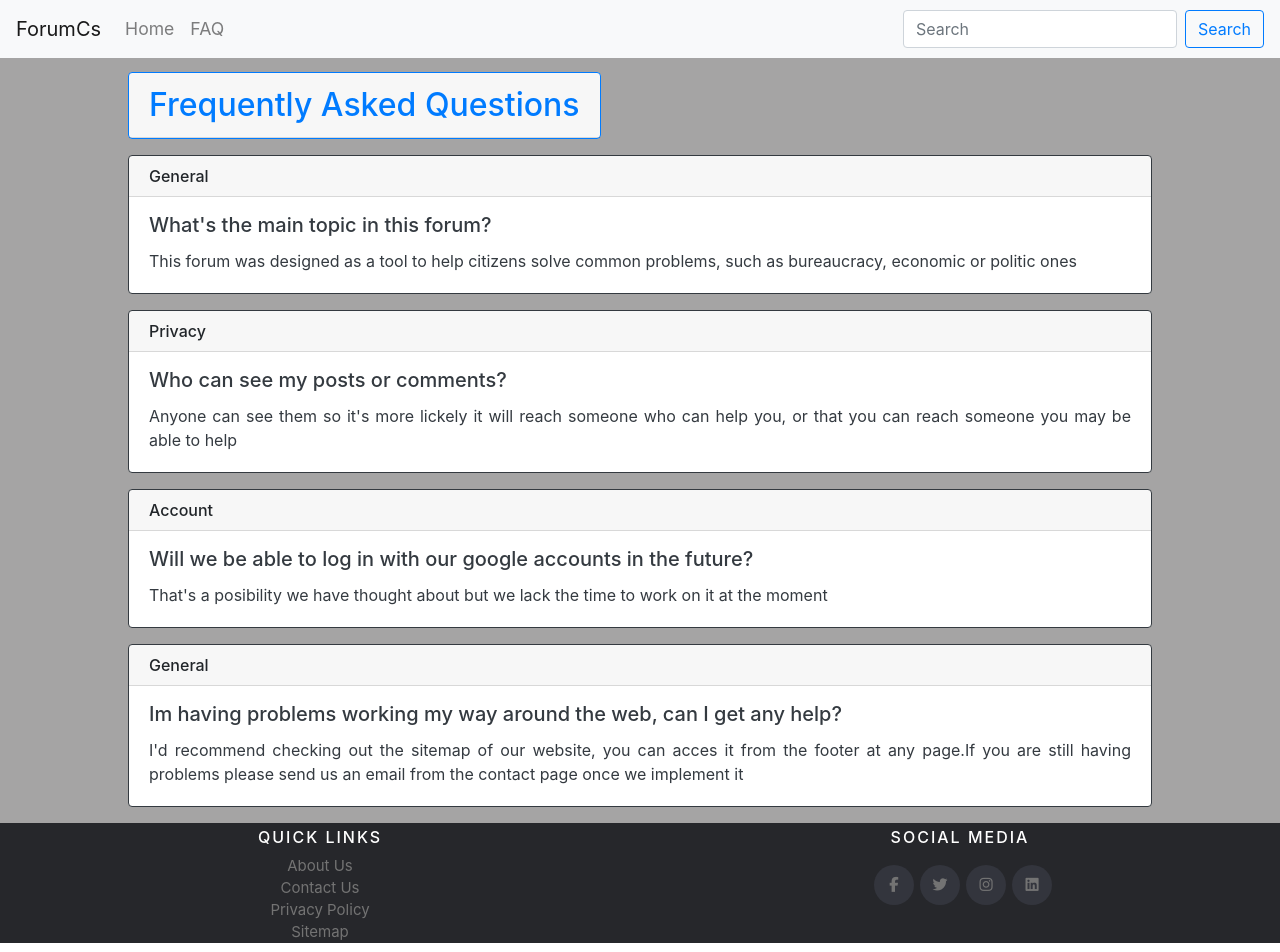
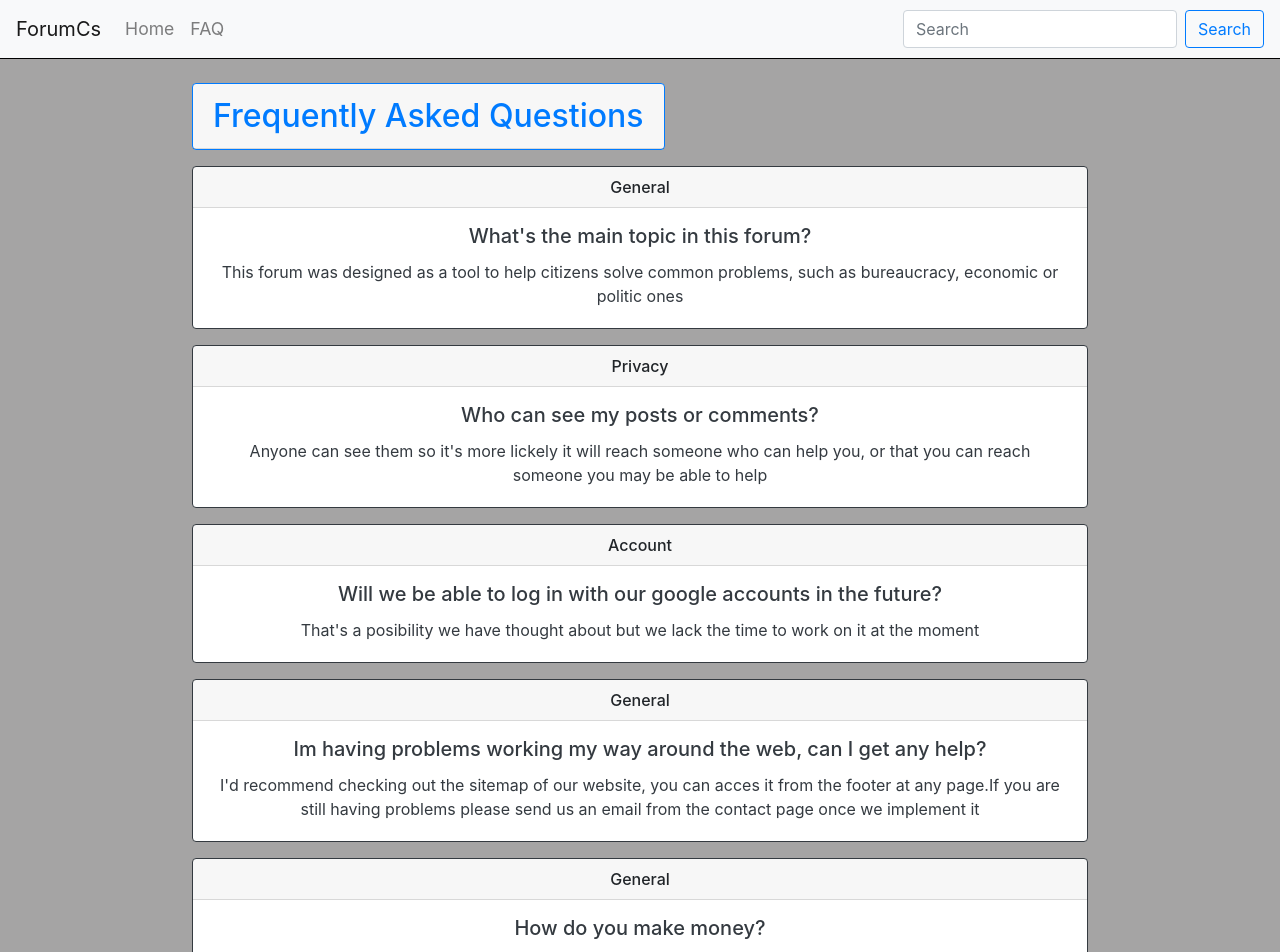
Before and after one commit to lluismlg/forum-pfc-client, a React (Create React App) app: page /faq in a window 1280 px wide. Shown: the top 952 px of the page. Built offline with nearby package versions, Linux system fonts and the light colour scheme.

Commit message:
fixing scss

```diff
--- a/src/components/FAQ.js
+++ b/src/components/FAQ.js
@@ -30,6 +30,11 @@ class FAQ extends Component {
 					"categoria": "General",
 					"pregunta": "Im having problems working my way around the web, can I get any help?",
 					"respuesta": "I'd recommend checking out the sitemap of our website, you can acces it from the footer at any page.If you are still having problems please send us an email from the contact page once we implement it"
+				},
+				{
+					"categoria": "General",
+					"pregunta": "How do you make money?",
+					"respuesta": "We are planning on adding a feature which will allow as to put ads in the feed"
 				}
 			]
 		}
--- a/src/components/Footer.js
+++ b/src/components/Footer.js
@@ -7,7 +7,7 @@ class Footer extends Component {
 
 		return (
 			<footer className="site-footer">
-				<div className="row">
+				{/* <div className="row"> */}
 					{/* <div className="col-xs-6 col-md-4">
 							<h6>Categories</h6>
 							<ul className="footer-links">
@@ -17,7 +17,7 @@ class Footer extends Component {
 								<li><a href="#">Python</a></li>
 							</ul>
 						</div> */}
-					<div className="col-xs-12 col-md-6">
+					<div className="col-md-6">
 						<h6>Quick Links</h6>
 						<ul className="footer-links">
 							<li><a href="/about_us">About Us</a></li>
@@ -26,7 +26,7 @@ class Footer extends Component {
 							<li><a href="https://www.gloomaps.com/9acyonT3Hp">Sitemap</a></li>
 						</ul>
 					</div>
-					<div className="col-xs-12 col-md-6">
+					<div className="col-md-6">
 						<h6>Social Media</h6>
 						<div className="social-icons">
 							<a className="facebook" href="https://www.facebook.com/"><i className="fab fa-facebook-f"></i></a>
@@ -36,7 +36,7 @@ class Footer extends Component {
 							<a className="linkedin" href="https://linkedin.com"><i className="fab fa-linkedin"></i></a>
 						</div>
 					</div>
-				</div>
+				{/* </div> */}
 			</footer>
 
 		)
--- a/src/components/Post.js
+++ b/src/components/Post.js
@@ -134,12 +134,18 @@ class Post extends Component {
 
 		/* TEMPORARY UNTIL I GET LOG IN */
 		author = prompt("Please enter your name", "unknown");
-		if (author == null) {
-			author = "unknown";
+		if (author === null) {
+			return;
+		} else if (author === "") {
+			author = "anonymous";
 		}
 
 		/* GET DATA */
 		content = document.getElementById("CommentContent").value;
+		if (content === "") {
+			alert("Please wrtie something");
+			return;
+		}
 
 		/* CHECK DATA */
 		console.log(this.state.PostId)
--- a/src/style/forumStyle.scss
+++ b/src/style/forumStyle.scss
@@ -6,19 +6,19 @@
 /* SCROLLBAR */
 /* width */
 ::-webkit-scrollbar {
-	width: 10px;
+	width: 1vw;
+	@media (max-width: 767px) {
+		width: 1.5vw;
+	}
 }
-
 /* Track */
 ::-webkit-scrollbar-track {
 	background: #f1f1f1;
 }
-
 /* Handle */
 ::-webkit-scrollbar-thumb {
 	background: #888;
 }
-
 /* Handle on hover */
 ::-webkit-scrollbar-thumb:hover {
 	background: #555;
@@ -26,14 +26,11 @@
 
 /* HEADER */
 .myNavbar {
-	height: 6vh;
+	height: auto;
+	min-height: 6vh;
+
 	z-index: 10;
 	border-bottom: 1px solid black;
-
-	@media (max-width: 992px) {
-		height: auto;
-		min-height: 6vh;
-	}
 
 	.navbar {
 		// height: 6vh;
@@ -47,13 +44,19 @@
 
 /* HOME */
 .home {
+	margin: 0 15vw;
 	min-height: 74vh;
+	width: 70vw;
+	@media (max-width: 767px) {
+		margin: 0 1.25vw;
+		width: 96vw;
+	}
 
 	.homeSubmitCard {
-		margin: 5vh 15vw;
-		margin-bottom: 0vh;
+		margin: 2.5vh 0vw;
 		height: 10vh;
-		width: 70vw;
+		width: 100%;
+		min-width: max-content;
 		text-align: justify;
 		border: 1px solid #666666;
 		background-color: #f8f9fa;
@@ -91,25 +94,14 @@
 				}
 			}
 		}
-		@media (max-width: 992px) {
-			margin: 2.5vh 0;
-			margin-bottom: 0vh;
-			width: 100vw;
-		}
 	}
 	.homeCard {
-		margin: 2.5vh 15vw;
-		// margin-bottom: 0;
-		width: 70vw;
+		margin: 2.5vh 0vw;
+		width: 100%;
+		min-width: max-content;
 		text-align: justify;
 		border: 1px solid #666666;
 		background-color: #f8f9fa;
-
-		@media (max-width: 992px) {
-			margin: 2.5vh 0;
-			// margin-bottom: 0vh;
-			width: 100vw;
-		}
 
 		.card-body {
 			padding-bottom: 0;
@@ -126,7 +118,7 @@
 					font-size: 0.9em;
 					font-weight: 400;
 				}
-				@media (max-width: 992px) {
+				@media (max-width: 767px) {
 					h5 {
 						font-size: 1.25em;
 					}
@@ -143,7 +135,7 @@
 				margin-bottom: 1vh;
 				margin-right: 4vw;
 
-				@media (max-width: 992px) {
+				@media (max-width: 767px) {
 					width: auto;
 					margin-right: 0;
 				}
@@ -178,12 +170,13 @@
 	margin: 0 15vw;
 	min-height: 74vh;
 	width: 70vw;
-	@media (max-width: 992px) {
-		margin: 0 1vw;
-		width: 98vw;
+	@media (max-width: 767px) {
+		margin: 0 1.25vw;
+		width: 96vw;
 	}
 	.postCard {
 		margin-top: 5vh;
+		min-width: max-content;
 		text-align: justify;
 		border: 1px solid transparent;
 		border-bottom: 1px solid #666666;
@@ -223,9 +216,9 @@
 					font-size: 100%;
 					font-weight: 600;
 					text-align: center;
-					@media (max-width: 992px) {
+					@media (max-width: 767px) {
 						margin: 5px 0;
-						width: min-content;
+						// width: min-content;
 					}
 				}
 				.arrow {
@@ -275,6 +268,7 @@
 			border: 1px solid grey;
 		}
 		.commentInputCard {
+			min-width: max-content;
 			border: 1px solid grey;
 			input[type="text"] {
 				width: 100%;
@@ -291,17 +285,18 @@
 				float: right;
 				// margin-right: 5%;
 				margin-top: 1rem;
-				padding: 0.25em;
-				height: 5vh;
-				background-color: #f8f9fa;
+				padding: 1.5vh;
 				border: 1px solid grey;
-				border-radius: 0.5em;
-				cursor: pointer;
+				border-radius: 0.75em;
+				font-weight: 500;
+				color: white;
+				background-color: orangered;
 				outline: none;
 			}
 		}
 		.commentCard {
 			margin: 2vh 0;
+			min-width: max-content;
 			border: 1px solid grey;
 			.card-title {
 				.commentAuthor {
@@ -317,7 +312,6 @@
 }
 
 /* SUBMIT */
-
 .submit {
 	margin: 5vh 15vw;
 	min-height: 69vh;
@@ -327,7 +321,7 @@
 	border-radius: 2em;
 	background-color: #f8f9fa;
 
-	@media (max-width: 992px) {
+	@media (max-width: 767px) {
 		margin: 5vh 2vw;
 		width: 96vw;
 	}
@@ -523,10 +517,13 @@
 
 /* FAQ */
 .faq {
-	min-height: 80vh;
-	width: 80vw;
-	margin: 0 10vw;
-	text-align: justify;
+	margin: 0 15vw;
+	min-height: 74vh;
+	width: 70vw;
+	@media (max-width: 767px) {
+		margin: 0 1.25vw;
+		width: 96vw;
+	}
 	.titleFAQ {
 		margin-top: 3vh;
 		width: min-content;
@@ -591,7 +588,10 @@
 
 /* FOOTER */
 .site-footer {
-	height: 15vh;
+	display: flex;
+
+	height: auto;
+	min-height: 15vh;
 	width: 100%;
 
 	background-color: #26272b;
@@ -601,12 +601,8 @@
 	text-align: center;
 	z-index: 5;
 
-	@media (max-width: 992px) {
-		height: auto;
-	}
-
-	.row {
-		margin: 0;
+	@media (max-width: 767px) {
+		flex-direction: column;
 	}
 
 	h6 {
@@ -625,6 +621,7 @@
 	}
 
 	.footer-links {
+		flex-grow: 6;
 		padding-left: 0;
 		list-style: none;
 
@@ -643,10 +640,12 @@
 	}
 
 	.social-icons {
+		flex-grow: 6;
 		display: flex;
 		justify-content: center;
 		height: 7.5vh;
 		align-items: center;
+
 		a {
 			width: 40px;
 			height: 40px;
```
